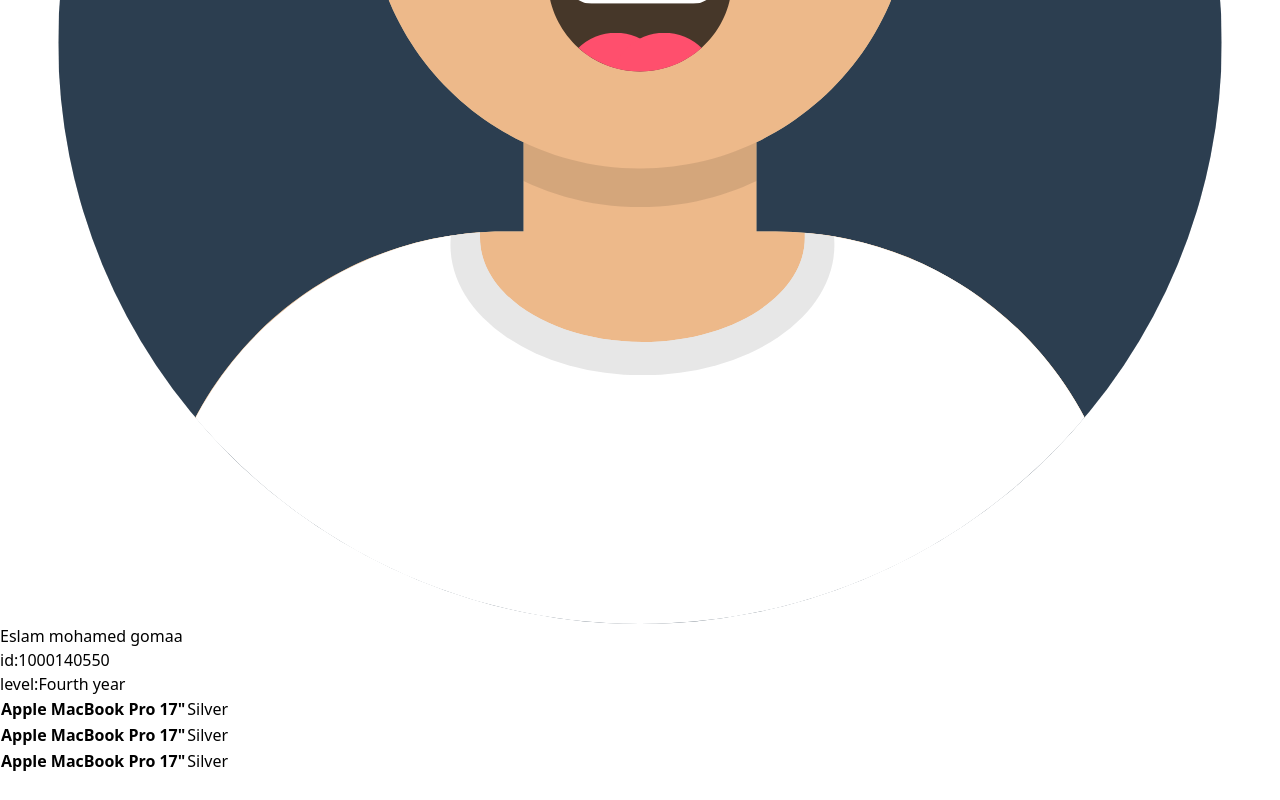
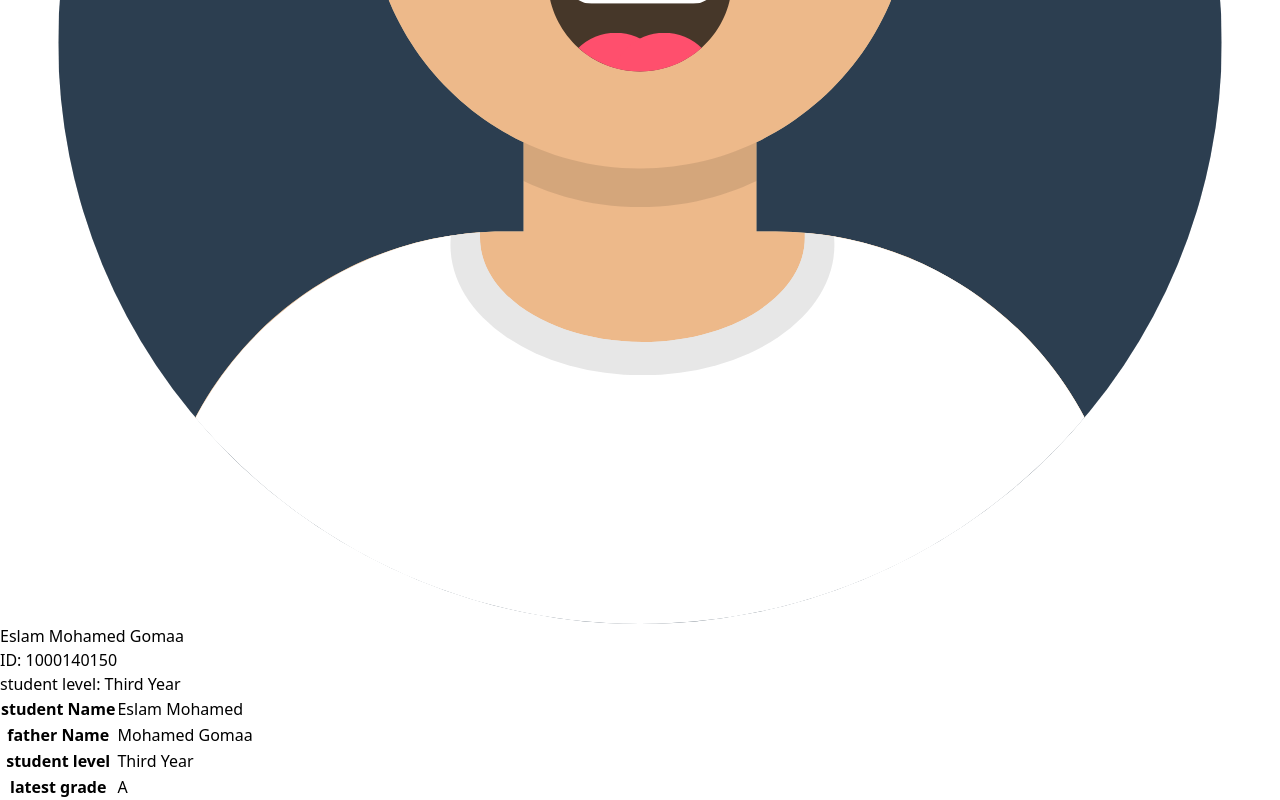
Before and after one commit to Eslam-Mohamed-G/student-portal, a React (Vite) app: page / in a window 1280 px wide. Shown: the part 6153-6953 px from the top of the page. Before the commit the page ends 6927 px from the top, so only its background shows below. Built offline with nearby package versions, Linux system fonts and the light colour scheme.

Commit message:
Add Arabic and English content to Home page

```diff
--- a/src/Components/2_home/Profile.jsx
+++ b/src/Components/2_home/Profile.jsx
@@ -1,15 +1,22 @@
 import React from 'react'
 import avatar from "../../assets/avataaars.svg"
+import { useTranslation } from 'react-i18next';
+import '../../i18n';
 
 function Profile() {
+    const { t, i18n } = useTranslation();
+    const changeLanguage = (lng) => {
+        i18n.changeLanguage(lng)
+        localStorage.setItem('i18nextLng', lng);
+    };
     return (
         <div className='container md:px-5'>
                 <div className="flex items-center bg-[#b5c2cf] rounded-2xl shadow-sm md:max-w-xl md:px-5 md:py-4">
                     <img className="object-cover w-24 md:w-36" src={avatar} alt='personal-img' />
                     <div className="flex flex-col justify-between p-4 leading-normal">
-                        <h5 className="text-xl font-bold tracking-tight text-[#153e6a]">Eslam mohamed gomaa</h5>
-                        <p className="font-normal text-[#153e6a]">id:1000140550</p>
-                        <p className="font-normal text-[#153e6a]">level:Fourth year</p>
+                        <h5 className="text-xl font-bold tracking-tight text-[#153e6a]">{t('personalInfo.title')}</h5>
+                        <p className="font-normal text-[#153e6a]">{t('personalInfo.id')}</p>
+                        <p className="font-normal text-[#153e6a]">{t('personalInfo.level.title')}: {t('personalInfo.level.content')}</p>
                         {/* <p className="font-normal text-[#153e6a]">Department:Computer Science</p> */}
                     </div>
                 </div>
@@ -31,26 +38,34 @@ function Profile() {
                         <tbody>
                             <tr className="odd:bg-white odd:dark:bg-gray-900 even:bg-gray-50 even:dark:bg-gray-800 border-b dark:border-gray-700 border-gray-200">
                                 <th scope="row" className="px-6 py-4 font-medium text-gray-900 whitespace-nowrap dark:text-white">
-                                    Apple MacBook Pro 17"
+                                {t('personalInfo.studentName.title')}
                                 </th>
                                 <td className="px-6 py-4">
-                                    Silver
+                                {t('personalInfo.studentName.content')}
                                 </td>
                             </tr>
                             <tr className="odd:bg-white odd:dark:bg-gray-900 even:bg-gray-50 even:dark:bg-gray-800 border-b dark:border-gray-700 border-gray-200">
                                 <th scope="row" className="px-6 py-4 font-medium text-gray-900 whitespace-nowrap dark:text-white">
-                                    Apple MacBook Pro 17"
+                                {t('personalInfo.fatherName.title')}
                                 </th>
                                 <td className="px-6 py-4">
-                                    Silver
+                                {t('personalInfo.fatherName.content')}
                                 </td>
                             </tr>
                             <tr className="odd:bg-white odd:dark:bg-gray-900 even:bg-gray-50 even:dark:bg-gray-800 border-b dark:border-gray-700 border-gray-200">
                                 <th scope="row" className="px-6 py-4 font-medium text-gray-900 whitespace-nowrap dark:text-white">
-                                    Apple MacBook Pro 17"
+                                {t('personalInfo.level.title')}
                                 </th>
                                 <td className="px-6 py-4">
-                                    Silver
+                                {t('personalInfo.level.content')}
+                                </td>
+                            </tr>
+                            <tr className="odd:bg-white odd:dark:bg-gray-900 even:bg-gray-50 even:dark:bg-gray-800 border-b dark:border-gray-700 border-gray-200">
+                                <th scope="row" className="px-6 py-4 font-medium text-gray-900 whitespace-nowrap dark:text-white">
+                                {t('personalInfo.grade.title')}
+                                </th>
+                                <td className="px-6 py-4">
+                                {t('personalInfo.grade.content')}
                                 </td>
                             </tr>
                         </tbody>
--- a/src/locales/ar/translation.json
+++ b/src/locales/ar/translation.json
@@ -6,11 +6,24 @@
       "tabsResults": "النتائج"
     },
     "personalInfo": {
-      "title": "علامة التبويب معلومات شخصية",
-      "studentName": "اسم الطالب: أحمد محمد",
-      "fatherName": "اسم الأب: محمد علي",
-      "level": "المستوى الدراسي: السنة الثالثة",
-      "grade": "آخر تقدير: ممتاز"
+      "title": "إسلام محمد جمعة",
+      "id": "الرقم: 1000140150",
+      "studentName": {
+        "title": "إسم الطالب",
+        "content":"إسلام محمد"
+      },
+      "fatherName": {
+        "title": "إسم الاب",
+        "content": "محمد جمعه"
+      },
+      "level": {
+        "title": "مستوى الطالب",
+        "content": "سنة الثالثة"
+      },
+      "grade": {
+        "title": "اخر تقدير",
+        "content": "ممتاز"
+      }
     },
     "timetable": {
       "time": "الوقت",
--- a/src/locales/en/translation.json
+++ b/src/locales/en/translation.json
@@ -6,11 +6,24 @@
       "tabsResults": "Results"
     },
     "personalInfo": {
-      "title": "Personal Info Tab",
-      "studentName": "Student Name: Ahmed Mohamed",
-      "fatherName": "Father Name: Mohamed Ali",
-      "level": "Student Level: Third Year",
-      "grade": "Latest Grade: A"
+      "title": "Eslam Mohamed Gomaa",
+      "id": "ID: 1000140150",
+      "studentName": {
+        "title": "student Name",
+        "content":"Eslam Mohamed"
+      },
+      "fatherName": {
+        "title": "father Name",
+        "content": "Mohamed Gomaa"
+      },
+      "level": {
+        "title": "student level",
+        "content": "Third Year"
+      },
+      "grade": {
+        "title": "latest grade",
+        "content": "A"
+      }
     },
     "timetable": {
       "time": "Time",
```
